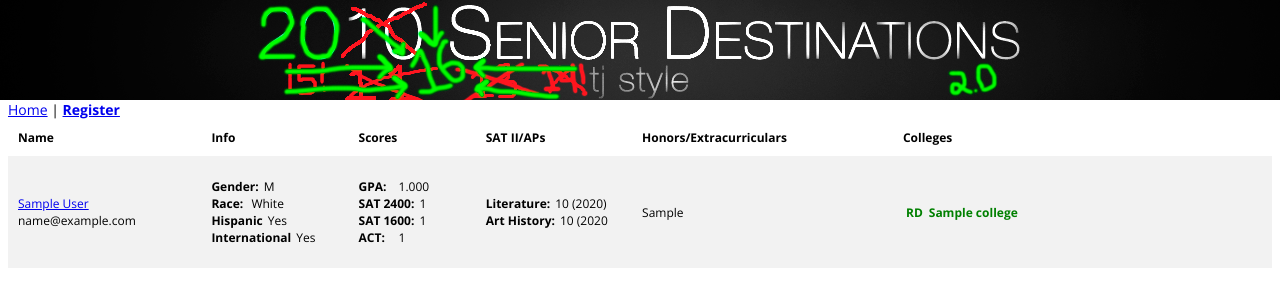
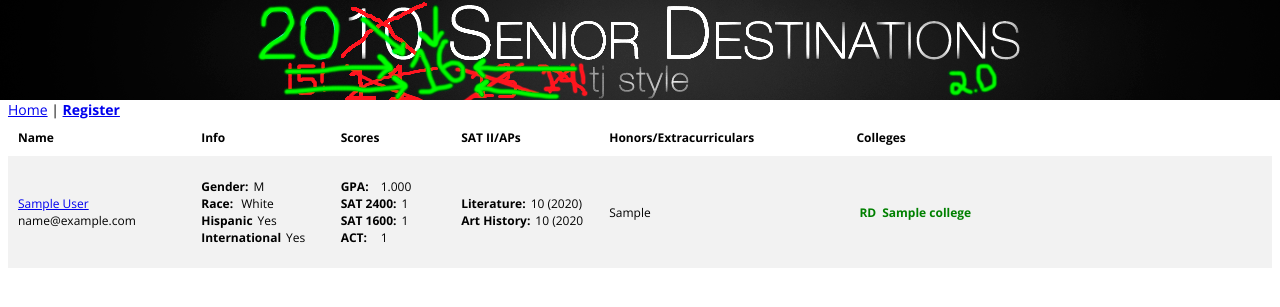
Before and after one commit to jwoglom/tjdests, a Django app: template tjdests/templates/students.html in a window 1280 px wide. Shown: the top 307 px of the page. Run offline with Django 3.2, Linux system fonts and the light colour scheme; the template is opened without the code that fills it: values that come from a table or form of the project are taken from there, others are empty; tables that the repository leaves empty hold one stand-in row (values such as "Sample post"); parts of the project's set-up code (start-up, migrations or seed data) failed here and were passed over; some libraries are stand-ins or nearby versions.

Commit message:
table styling 2

```diff
--- a/tjdests/templates/students.html
+++ b/tjdests/templates/students.html
@@ -39,7 +39,7 @@
         color: red;
     }
     th.colleges {
-        min-width: 250px;
+        min-width: 300px;
     }
     </style>
 {% endblock %}
```
